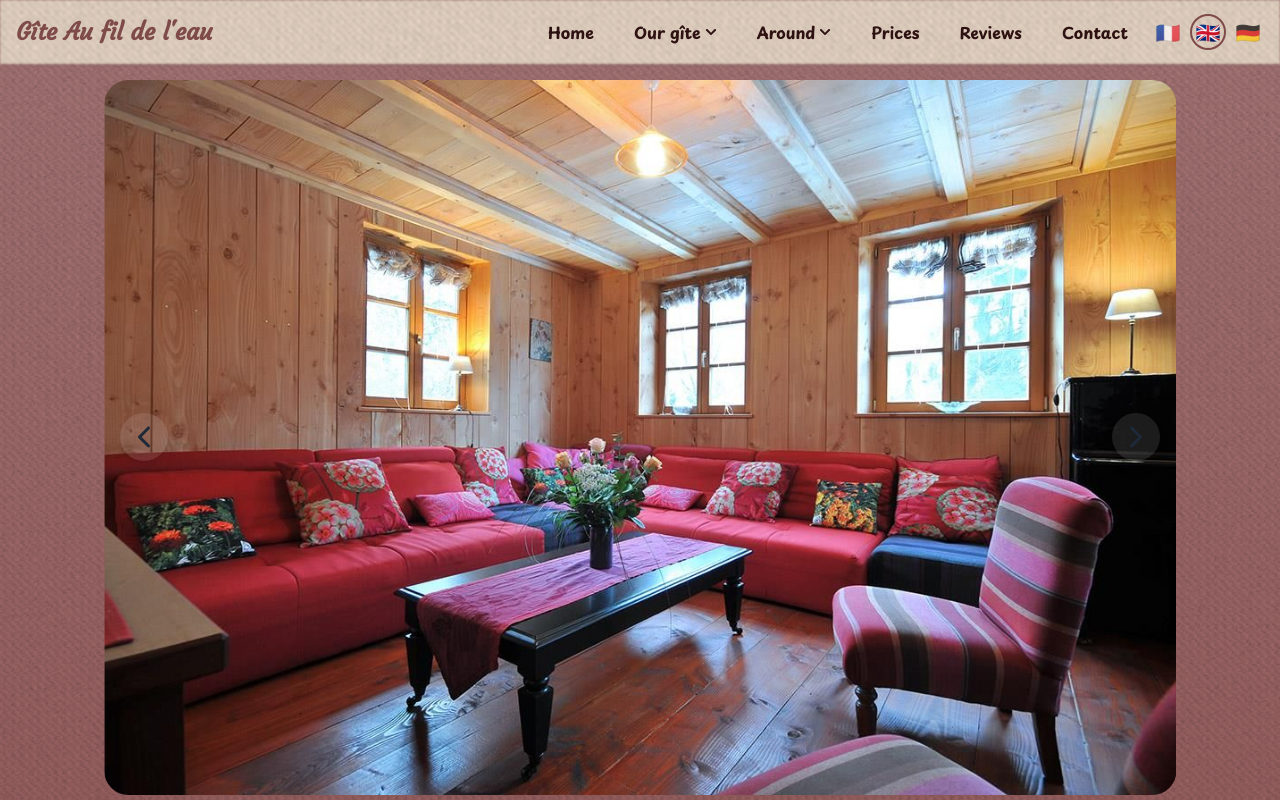
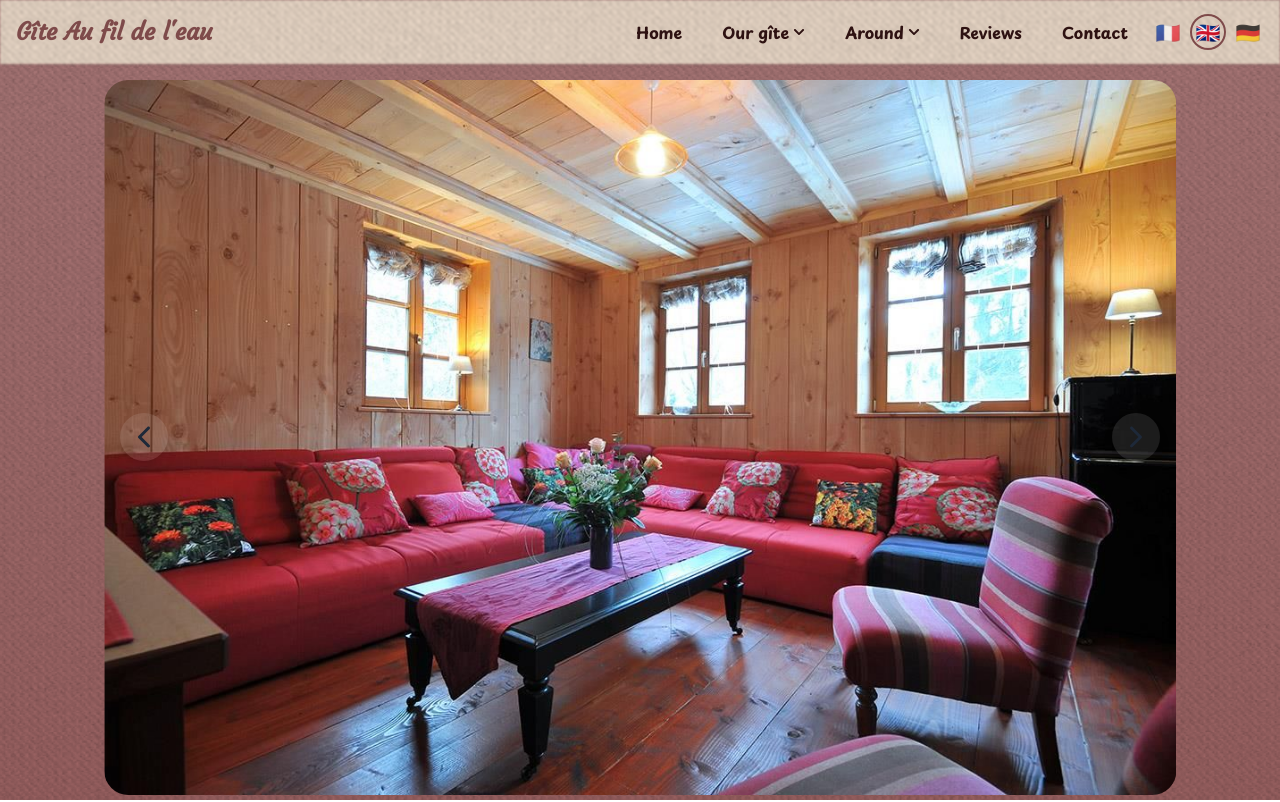
Before and after one commit to Annadesbois/gite-au-fil-de-leau, a Next.js app: page /en in a window 1280 px wide. Shown: the top 802 px of the page. Built offline with nearby package versions, Linux system fonts and the light colour scheme.

Commit message:
move tarifs page in Notre gite folder

```diff
--- a/components/navbar/DesktopMenu.tsx
+++ b/components/navbar/DesktopMenu.tsx
@@ -2,7 +2,6 @@ import { NavigationMenu } from "radix-ui";
 import { FaChevronDown } from "react-icons/fa";
 import Link from "next/link";
 import type { DesktopMenuProps } from "@/types/i18n";
-
 
 const DesktopMenu = ({ locale, messages }: DesktopMenuProps) => {
   const { home, gite, alentours, tarifs, avis, contact } = messages;
@@ -88,6 +87,16 @@ const DesktopMenu = ({ locale, messages }: DesktopMenuProps) => {
                   </Link>
                 </NavigationMenu.Link>
               </li>
+              <li>
+                <NavigationMenu.Link asChild>
+                  <Link
+                    href={`${base}/notre-gite/tarifs`}
+                    className="block menu-link"
+                  >
+                    {gite.tarifs}
+                  </Link>
+                </NavigationMenu.Link>
+              </li>
             </ul>
           </NavigationMenu.Content>
         </NavigationMenu.Item>
@@ -166,13 +175,6 @@ const DesktopMenu = ({ locale, messages }: DesktopMenuProps) => {
         </NavigationMenu.Item>
         <NavigationMenu.Item>
           <NavigationMenu.Link asChild>
-            <Link href={`${base}/tarifs`} className="menu-link">
-              {tarifs.label}
-            </Link>
-          </NavigationMenu.Link>
-        </NavigationMenu.Item>
-        <NavigationMenu.Item>
-          <NavigationMenu.Link asChild>
             <Link href={`${base}/reviews`} className="menu-link">
               {avis.label}
             </Link>
--- a/components/navbar/MobileMenu.tsx
+++ b/components/navbar/MobileMenu.tsx
@@ -5,7 +5,7 @@ import Link from "next/link";
 import type { MobileMenuProps } from "@/types/i18n";
 
 const MobileMenu = ({ locale, messages }: MobileMenuProps) => {
-  const { home, gite, alentours, tarifs, avis, contact } = messages;
+  const { home, gite, alentours, avis, contact } = messages;
   const base = `/${locale}`;
 
   return (
@@ -85,6 +85,14 @@ const MobileMenu = ({ locale, messages }: MobileMenuProps) => {
                   {gite.bienEtre}
                 </Link>
               </DropdownMenu.Item>
+              <DropdownMenu.Item asChild>
+                <Link
+                  href={`${base}/notre-gite/tarifs`}
+                  className="menu-link block"
+                >
+                  {gite.tarifs}
+                </Link>
+              </DropdownMenu.Item>
             </DropdownMenu.SubContent>
           </DropdownMenu.Sub>
 
@@ -148,11 +156,6 @@ const MobileMenu = ({ locale, messages }: MobileMenuProps) => {
             </DropdownMenu.SubContent>
           </DropdownMenu.Sub>
           <DropdownMenu.Item asChild>
-            <Link href={`${base}/tarifs`} className="menu-link block">
-              {tarifs.label}
-            </Link>
-          </DropdownMenu.Item>
-          <DropdownMenu.Item asChild>
             <Link href={`${base}/reviews`} className="menu-link block">
               {avis.label}
             </Link>
--- a/messages/de.json
+++ b/messages/de.json
@@ -15,7 +15,8 @@
       "chambreGrange": "Zimmer „Grange“",
       "chambreAurores": "Zimmer „Aurores“",
       "chambreJardinDesSenteurs": "Zimmer „Jardin des Senteurs“",
-      "bienEtre": "Wellnessbereich"
+      "bienEtre": "Wellnessbereich",
+      "tarifs": "Tarifs"
     },
     "alentours": {
       "label": "Umgebung",
@@ -25,9 +26,6 @@
       "moulin": "Ölmühle",
       "lac": "See Kruth-Wildenstein",
       "leReste": "Und alles Weitere"
-    },
-    "tarifs": {
-      "label": "Preise"
     },
     "avis": {
       "label": "Bewertungen"
--- a/messages/en.json
+++ b/messages/en.json
@@ -15,7 +15,8 @@
       "chambreGrange": "“Grange” room",
       "chambreAurores": "“Aurores” room",
       "chambreJardinDesSenteurs": "“Jardin des Senteurs” room",
-      "bienEtre": "Wellness area"
+      "bienEtre": "Wellness area",
+      "tarifs": "Tarifs"
     },
     "alentours": {
       "label": "Around",
@@ -25,9 +26,6 @@
       "moulin": "Oil mill",
       "lac": "Lake Kruth-Wildenstein",
       "leReste": "And everything else"
-    },
-    "tarifs": {
-      "label": "Prices"
     },
     "avis": {
       "label": "Reviews"
--- a/messages/fr.json
+++ b/messages/fr.json
@@ -15,7 +15,8 @@
       "chambreGrange": "La chambre Grange",
       "chambreAurores": "La chambre Aurores",
       "chambreJardinDesSenteurs": "La chambre Jardin des senteurs",
-      "bienEtre": "L'espace bien-être"
+      "bienEtre": "L'espace bien-être",
+      "tarifs": "Tarifs"
     },
     "alentours": {
       "label": "Les alentours",
@@ -25,9 +26,6 @@
       "moulin": "Le moulin à huile",
       "lac": "Le lac de Kruth-Wildenstein",
       "leReste": "Et tout le reste"
-    },
-    "tarifs": {
-      "label": "Tarifs"
     },
     "avis": {
       "label": "Avis"
--- a/types/i18n/navbar.ts
+++ b/types/i18n/navbar.ts
@@ -12,6 +12,7 @@ export type NavbarGiteMessages = {
   chambreAurores: string;
   chambreJardinDesSenteurs: string;
   bienEtre: string;
+  tarifs: string;
 };
 
 export type NavbarAlentoursMessages = {
```
Also changed, not shown: app/[locale]/notre-gite/tarifs/page.tsx (renamed from app/[locale]/tarifs/page.tsx).
